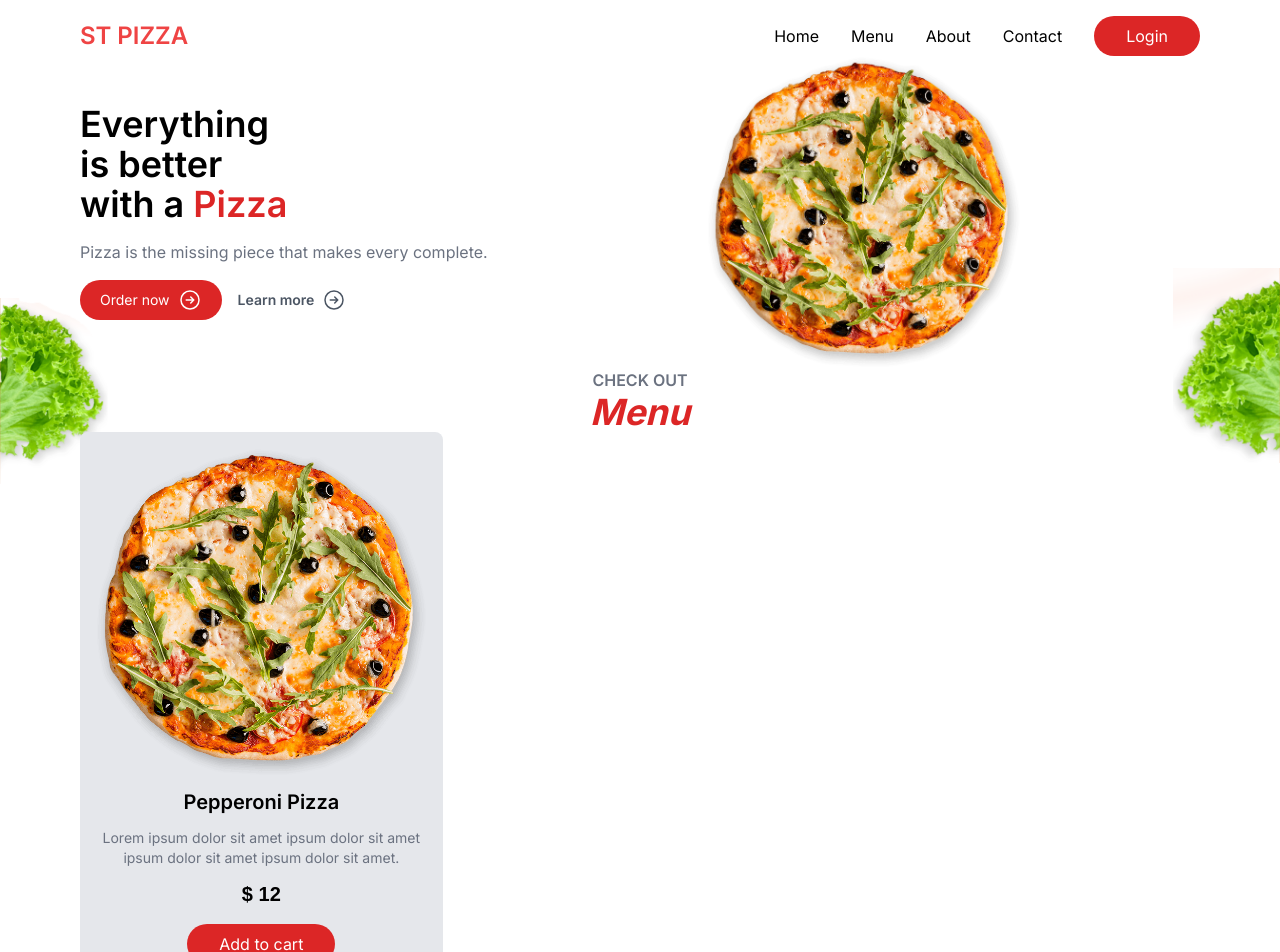
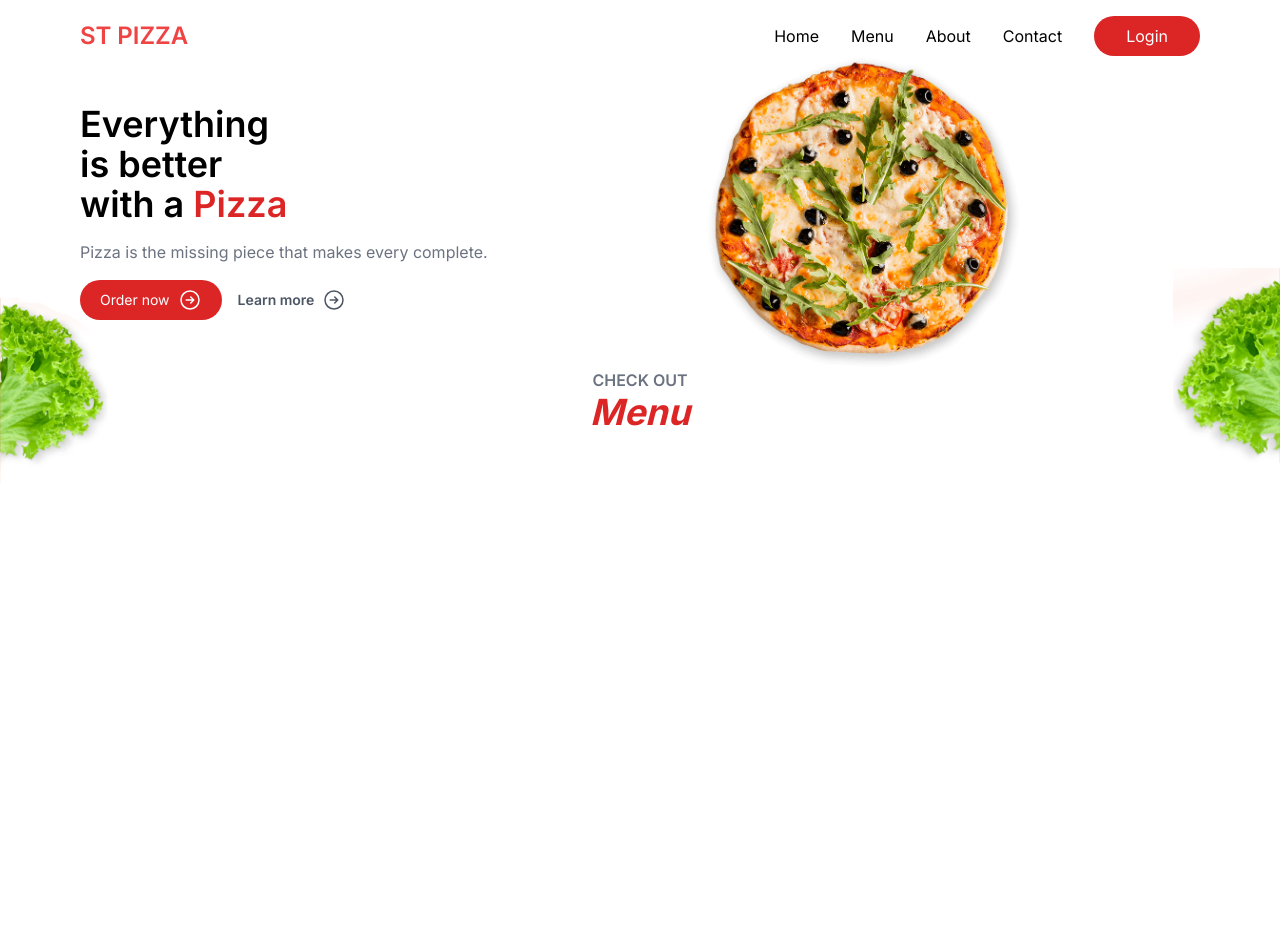
Before and after one commit to amro22397/food-delivery-app, a Next.js app: page / in a window 1280 px wide. Shown: the top 952 px of the page. Built offline with nearby package versions, Linux system fonts and the light colour scheme.

Commit message:
add homemenu file

```diff
--- a/src/components/layout/HomeMenu.jsx
+++ b/src/components/layout/HomeMenu.jsx
@@ -29,17 +29,7 @@ const HomeMenu = () => {
         </div>
 
         <div className="grid grid-cols-3 gap-4">
-            <div className="bg-gray-200 p-4 rounded-lg text-center">
-                <img src="/pizza.png" alt="pizza" />
-                <h4 className="font-semibold text-xl my-3">Pepperoni Pizza</h4>
-                <p className="text-gray-500 text-sm">
-                    Lorem ipsum dolor sit amet ipsum dolor sit amet ipsum dolor sit amet
-                    ipsum dolor sit amet.
-                </p>
-                <p className="mt-3 text-xl font-semibold" style={{fontFamily: 'arial'}}>$ 12</p>
-                <button className="mt-4 bg-red-600 text-white
-                rounded-full px-8 py-2">Add to cart</button>
-            </div>
+
         </div>
     </section>
   )
```
